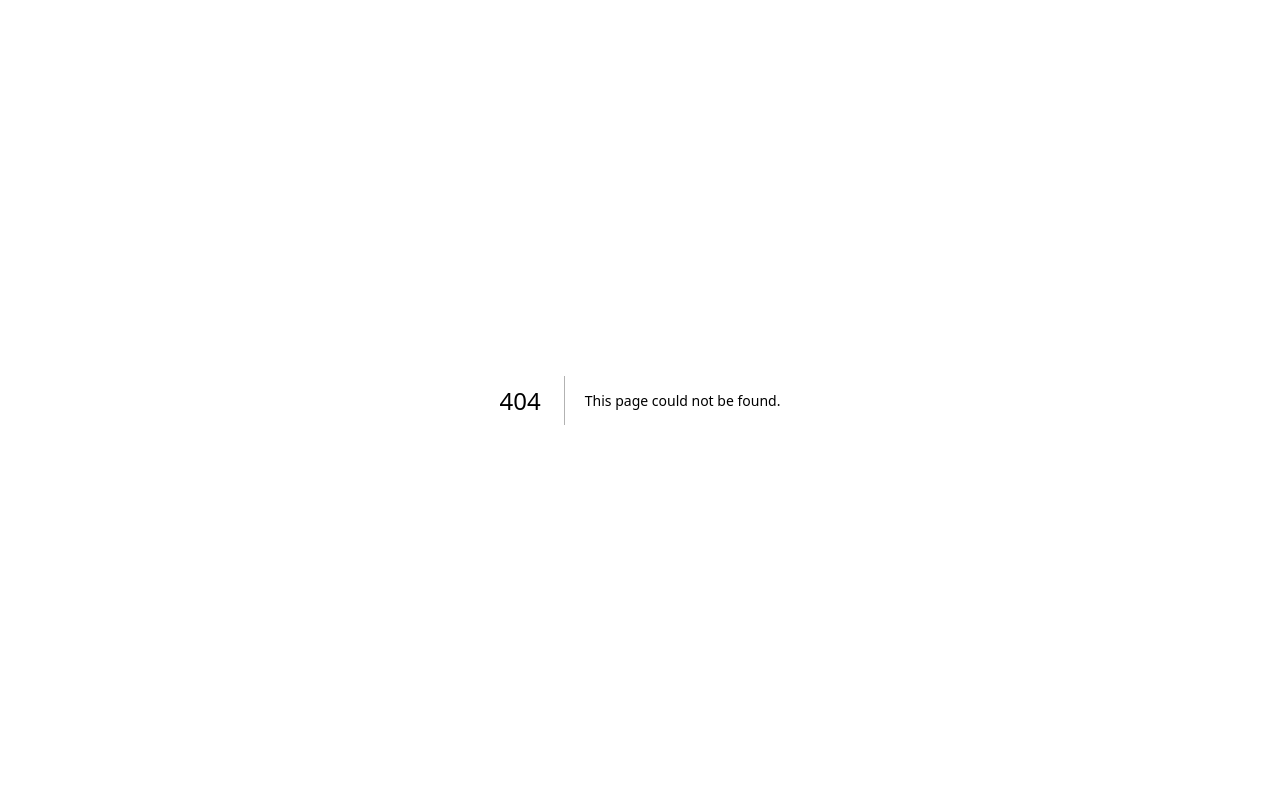
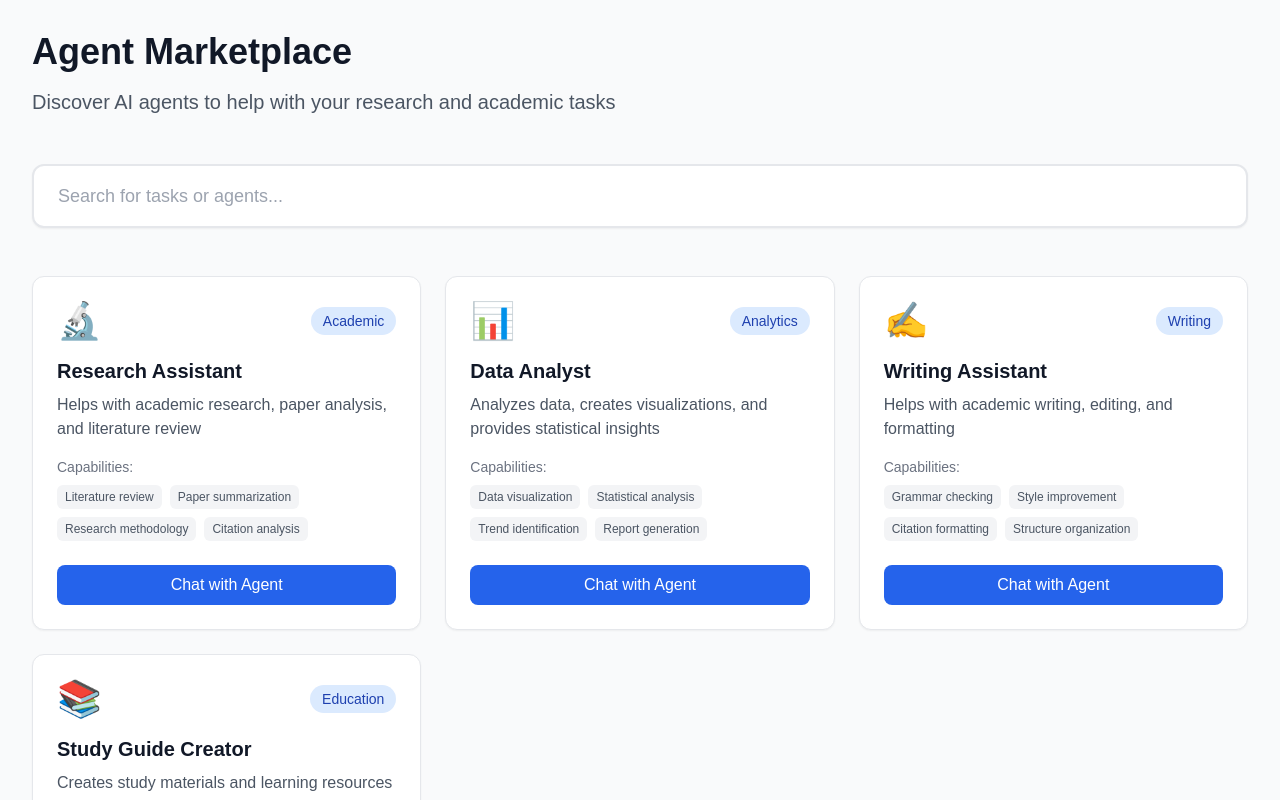
Before and after one commit to marcridore/pdfchat, a Next.js app: page /agentplace in a window 1280 px wide. Before the commit this address had no page. Shown: the top 800 px of the page. Built offline with nearby package versions, Linux system fonts and the light colour scheme.

Commit message:
basic agent market place

```diff
--- /dev/null
+++ b/app/agentplace/layout.js
@@ -0,0 +1,7 @@
+export default function AgentPlaceLayout({ children }) {
+  return (
+    <div className="min-h-screen bg-gray-50">
+      {children}
+    </div>
+  )
+}
--- /dev/null
+++ b/app/agentplace/page.js
@@ -0,0 +1,5 @@
+import AgentPlace from '../components/AgentPlace'
+
+export default function AgentPlacePage() {
+  return <AgentPlace />
+}
--- /dev/null
+++ b/app/components/AgentPlace.js
@@ -0,0 +1,224 @@
+'use client'
+import { useState, useEffect } from 'react'
+import ChatModal from './ChatModal'
+import { motion } from 'framer-motion'
+
+// Sample agent data - in production this would come from an API/database
+const agents = [
+  {
+    id: 1,
+    name: 'Research Assistant',
+    description: 'Helps with academic research, paper analysis, and literature review',
+    icon: '🔬',
+    tasks: ['Literature review', 'Paper summarization', 'Research methodology', 'Citation analysis'],
+    category: 'Academic'
+  },
+  {
+    id: 2,
+    name: 'Data Analyst',
+    description: 'Analyzes data, creates visualizations, and provides statistical insights',
+    icon: '📊',
+    tasks: ['Data visualization', 'Statistical analysis', 'Trend identification', 'Report generation'],
+    category: 'Analytics'
+  },
+  {
+    id: 3,
+    name: 'Writing Assistant',
+    description: 'Helps with academic writing, editing, and formatting',
+    icon: '✍️',
+    tasks: ['Grammar checking', 'Style improvement', 'Citation formatting', 'Structure organization'],
+    category: 'Writing'
+  },
+  {
+    id: 4,
+    name: 'Study Guide Creator',
+    description: 'Creates study materials and learning resources',
+    icon: '📚',
+    tasks: ['Flashcard creation', 'Summary generation', 'Quiz preparation', 'Study plan creation'],
+    category: 'Education'
+  }
+]
+
+// All possible tasks for autocomplete
+const allTasks = agents.reduce((acc, agent) => [...acc, ...agent.tasks], [])
+
+export default function AgentPlace() {
+  const [searchQuery, setSearchQuery] = useState('')
+  const [filteredAgents, setFilteredAgents] = useState(agents)
+  const [suggestions, setSuggestions] = useState([])
+  const [selectedAgent, setSelectedAgent] = useState(null)
+  const [isChatOpen, setIsChatOpen] = useState(false)
+  const [chatHistory, setChatHistory] = useState([])
+  const [chatInput, setChatInput] = useState('')
+
+  // Filter agents based on search query
+  useEffect(() => {
+    const query = searchQuery.toLowerCase()
+    const filtered = agents.filter(agent =>
+      agent.name.toLowerCase().includes(query) ||
+      agent.description.toLowerCase().includes(query) ||
+      agent.tasks.some(task => task.toLowerCase().includes(query))
+    )
+    setFilteredAgents(filtered)
+  }, [searchQuery])
+
+  // Generate autocomplete suggestions
+  useEffect(() => {
+    if (searchQuery.length < 2) {
+      setSuggestions([])
+      return
+    }
+
+    const query = searchQuery.toLowerCase()
+    const matches = allTasks.filter(task =>
+      task.toLowerCase().includes(query)
+    )
+    setSuggestions(matches.slice(0, 5))
+  }, [searchQuery])
+
+  const handleAgentSelect = (agent) => {
+    setSelectedAgent(agent)
+    setIsChatOpen(true)
+    // Initialize chat with a greeting
+    setChatHistory([{
+      role: 'assistant',
+      content: `Hello! I'm the ${agent.name}. How can I help you today?`
+    }])
+  }
+
+  const handleChat = async () => {
+    if (!chatInput.trim()) return
+
+    const newMessage = { role: 'user', content: chatInput }
+    setChatHistory([...chatHistory, newMessage])
+    setChatInput('')
+
+    // Here you would typically make an API call to get the agent's response
+    // For now, we'll just echo a simple response
+    setTimeout(() => {
+      setChatHistory(prev => [...prev, {
+        role: 'assistant',
+        content: `I'm processing your request: "${chatInput}"`
+      }])
+    }, 1000)
+  }
+
+  return (
+    <div className="min-h-screen bg-gray-50 dark:bg-gray-900 py-8 px-4 sm:px-6 lg:px-8">
+      {/* Header Section */}
+      <div className="max-w-7xl mx-auto mb-12">
+        <h1 className="text-4xl font-bold text-gray-900 dark:text-white mb-4">
+          Agent Marketplace
+        </h1>
+        <p className="text-xl text-gray-600 dark:text-gray-300">
+          Discover AI agents to help with your research and academic tasks
+        </p>
+      </div>
+
+      {/* Search Section */}
+      <div className="max-w-7xl mx-auto mb-12">
+        <div className="relative">
+          <input
+            type="text"
+            value={searchQuery}
+            onChange={(e) => setSearchQuery(e.target.value)}
+            placeholder="Search for tasks or agents..."
+            className="w-full px-6 py-4 text-lg rounded-xl border-2 border-gray-200
+              dark:border-gray-700 bg-white dark:bg-gray-800 text-gray-900
+              dark:text-white shadow-sm focus:ring-2 focus:ring-blue-500
+              focus:border-transparent transition-all duration-200"
+          />
+
+          {/* Autocomplete Suggestions */}
+          {suggestions.length > 0 && (
+            <div className="absolute z-10 w-full mt-1 bg-white dark:bg-gray-800
+              rounded-xl shadow-lg border border-gray-200 dark:border-gray-700">
+              {suggestions.map((suggestion, index) => (
+                <button
+                  key={index}
+                  onClick={() => setSearchQuery(suggestion)}
+                  className="w-full px-4 py-3 text-left hover:bg-gray-100
+                    dark:hover:bg-gray-700 text-gray-900 dark:text-gray-100
+                    first:rounded-t-xl last:rounded-b-xl transition-colors"
+                >
+                  {suggestion}
+                </button>
+              ))}
+            </div>
+          )}
+        </div>
+      </div>
+
+      {/* Agents Grid */}
+      <div className="max-w-7xl mx-auto grid gap-6 sm:grid-cols-2 lg:grid-cols-3">
+        {filteredAgents.map((agent) => (
+          <motion.div
+            key={agent.id}
+            initial={{ opacity: 0, y: 20 }}
+            animate={{ opacity: 1, y: 0 }}
+            transition={{ duration: 0.3 }}
+            className="bg-white dark:bg-gray-800 rounded-xl shadow-sm hover:shadow-md
+              transition-shadow duration-200 border border-gray-200 dark:border-gray-700
+              overflow-hidden"
+          >
+            <div className="p-6">
+              <div className="flex items-center justify-between mb-4">
+                <span className="text-4xl">{agent.icon}</span>
+                <span className="px-3 py-1 rounded-full text-sm font-medium
+                  bg-blue-100 dark:bg-blue-900 text-blue-800 dark:text-blue-200">
+                  {agent.category}
+                </span>
+              </div>
+
+              <h3 className="text-xl font-semibold text-gray-900 dark:text-white mb-2">
+                {agent.name}
+              </h3>
+
+              <p className="text-gray-600 dark:text-gray-300 mb-4">
+                {agent.description}
+              </p>
+
+              <div className="mb-6">
+                <h4 className="text-sm font-medium text-gray-500 dark:text-gray-400 mb-2">
+                  Capabilities:
+                </h4>
+                <div className="flex flex-wrap gap-2">
+                  {agent.tasks.map((task, index) => (
+                    <span
+                      key={index}
+                      className="px-2 py-1 rounded-md text-xs font-medium
+                        bg-gray-100 dark:bg-gray-700 text-gray-600 dark:text-gray-300"
+                    >
+                      {task}
+                    </span>
+                  ))}
+                </div>
+              </div>
+
+              <button
+                onClick={() => handleAgentSelect(agent)}
+                className="w-full px-4 py-2 bg-blue-600 hover:bg-blue-700
+                  text-white rounded-lg font-medium transition-colors duration-200"
+              >
+                Chat with Agent
+              </button>
+            </div>
+          </motion.div>
+        ))}
+      </div>
+
+      {/* Chat Modal */}
+      {selectedAgent && (
+        <ChatModal
+          isOpen={isChatOpen}
+          onClose={() => setIsChatOpen(false)}
+          chatHistory={chatHistory}
+          chatInput={chatInput}
+          setChatInput={setChatInput}
+          handleChat={handleChat}
+          isChatLoading={false}
+        />
+      )}
+    </div>
+  )
+}
--- a/app/page.js
+++ b/app/page.js
@@ -22,11 +22,13 @@ import { handleClientChat } from './lib/clientChat'
 import { storePageEmbeddings } from './lib/embeddings'
 import { checkDocumentExistsInPinecone } from './lib/embeddings'
 import DocumentManager from './components/DocumentManager'
+import { useRouter } from 'next/navigation'
 
 // Initialize PDF.js worker
 pdfjsLib.GlobalWorkerOptions.workerSrc = `//cdnjs.cloudflare.com/ajax/libs/pdf.js/${pdfjsLib.version}/pdf.worker.min.js`
 
 export default function Home() {
+  const router = useRouter()
   const [documents, setDocuments] = useState([])
   const [currentDocument, setCurrentDocument] = useState(null)
   const [pdfFile, setPdfFile] = useState(null)
@@ -1223,6 +1225,35 @@ export default function Home() {
             </select>
           )}
 
+          {/* Agent Marketplace Button */}
+          <button
+            onClick={() => router.push('/agentplace/')}
+            className="flex items-center gap-2 bg-gradient-to-r from-purple-600 to-indigo-600
+              text-white px-4 py-2.5 rounded-lg hover:from-purple-700 hover:to-indigo-700
+              transition-all duration-300 shadow-sm group ml-2"
+          >
+            <svg
+              className="w-5 h-5 transform group-hover:scale-110 transition-transform"
+              fill="none"
+              stroke="currentColor"
+              viewBox="0 0 24 24"
+            >
+              <path
+                strokeLinecap="round"
+                strokeLinejoin="round"
+                strokeWidth={2}
+                d="M19 11H5m14 0a2 2 0 012 2v6a2 2 0 01-2 2H5a2 2 0 01-2-2v-6a2 2 0 012-2m14 0V9a2 2 0 00-2-2M5 11V9a2 2 0 012-2m0 0V5a2 2 0 012-2h6a2 2 0 012 2v2M7 7h10"
+              />
+            </svg>
+            <span className="relative">
+              Agent Marketplace
+              <span className="absolute -top-1 -right-2 flex h-2 w-2">
+                <span className="animate-ping absolute inline-flex h-full w-full rounded-full bg-purple-200 opacity-75"></span>
+                <span className="relative inline-flex rounded-full h-2 w-2 bg-purple-400"></span>
+              </span>
+            </span>
+          </button>
+
           <button
             onClick={() => setIsChatOpen(true)}
             className="flex items-center gap-2 bg-indigo-600 text-white px-4 py-2.5 rounded-lg hover:bg-indigo-700 transition-colors shadow-sm ml-auto"
--- a/package.json
+++ b/package.json
@@ -13,6 +13,7 @@
     "@pinecone-database/pinecone": "^4.0.0",
     "@supabase/supabase-js": "^2.47.10",
     "fast-xml-parser": "^4.5.1",
+    "framer-motion": "^11.15.0",
     "jsdom": "^25.0.1",
     "jspdf": "^2.5.2",
     "next": "15.1.3",
```
Also changed, not shown: 1 other file (tests, documents, lock files or other folders).
